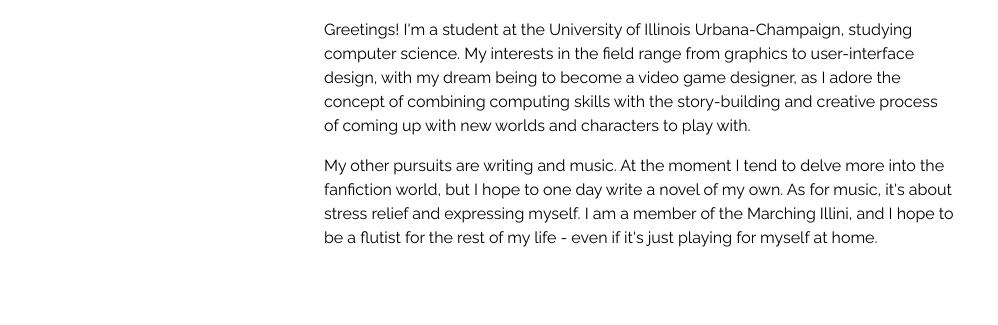
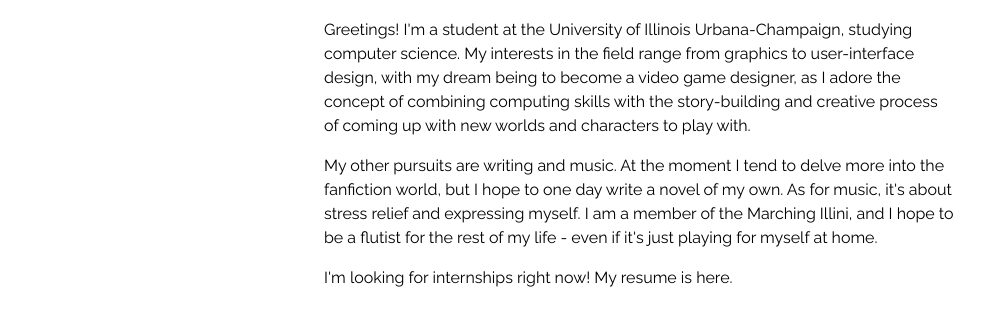
Before and after one commit to jspratley/jspratley.github.io, a plain HTML site: page about.html in a window 1280 px wide. Shown: the part 241-566 px from the top of the page, without its empty margins (0-998 px from the left). Drawn offline with Linux system fonts and the light colour scheme.

Commit message:
Resume added
I'm probably going to have to change my resume soon anyway... but for
now this'll do.

```diff
--- a/about.html
+++ b/about.html
@@ -37,6 +37,8 @@
 				<p>My other pursuits are writing and music.  At the moment I tend to delve more into the fanfiction world, but I
 				hope to one day write a novel of my own.  As for music, it's about stress relief and expressing myself.  I am a member of
 				the Marching Illini, and I hope to be a flutist for the rest of my life - even if it's just playing for myself at home.</p>
+
+				<p>I'm looking for internships right now!  My resume is <a href="resume2014.pdf">here</a>.</p>
 			</div>
 		</body>
 
```
Also changed, not shown: 1 other file.
